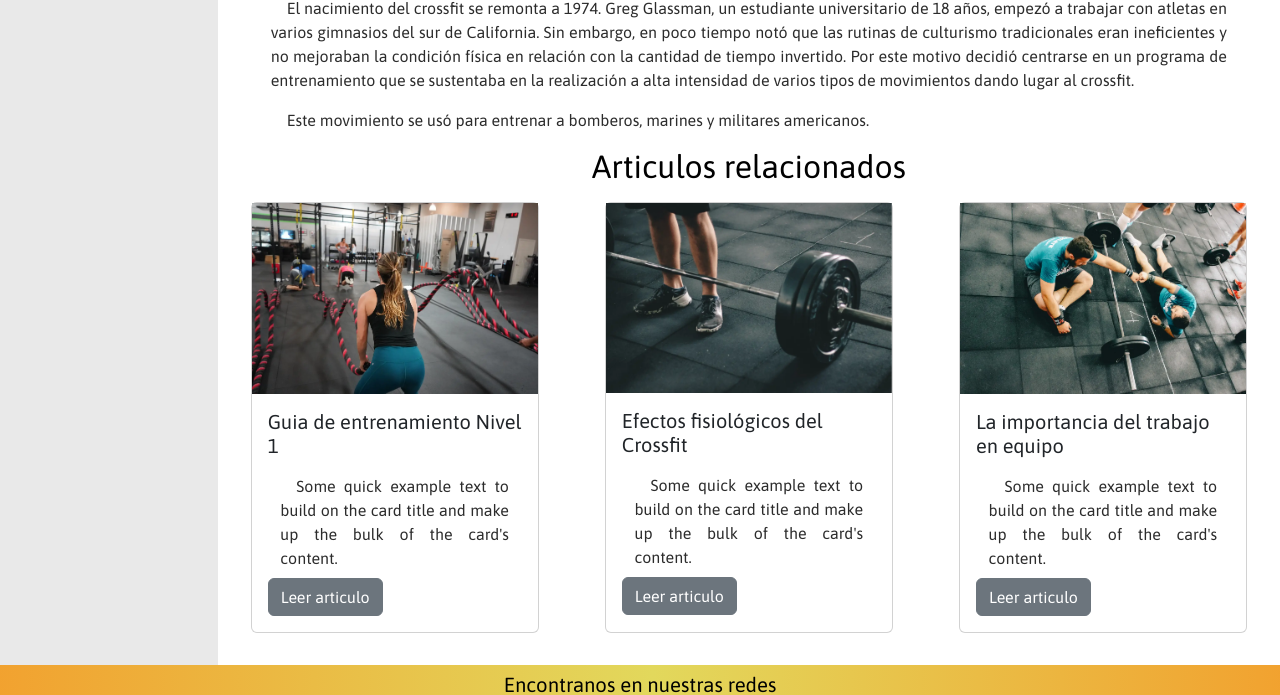
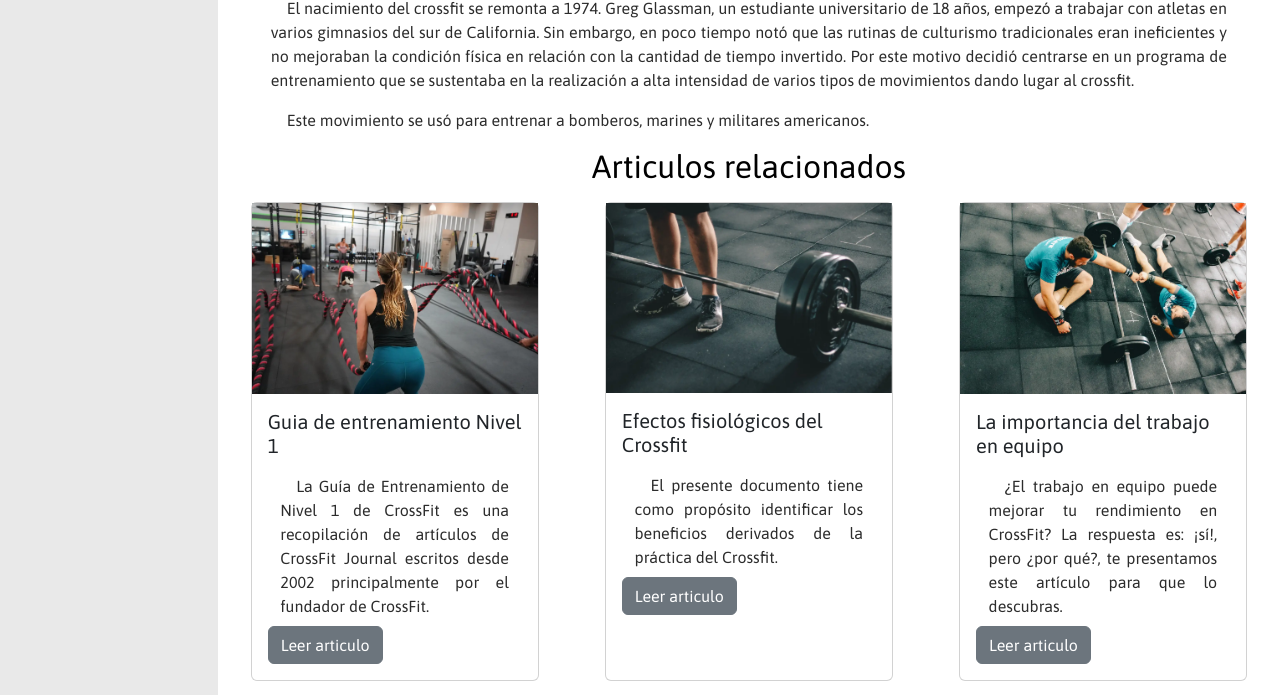
Before and after one commit to agusaviles/proyectoCoderHouse, a plain HTML site: page index.html in a window 1280 px wide. Shown: the part 960-1655 px from the top of the page. Drawn offline with nearby package versions, Linux system fonts and the light colour scheme.

Commit message:
corregi texto en las cards y img en multimedia.html

```diff
--- a/index.html
+++ b/index.html
@@ -96,7 +96,8 @@
                     <img src="img/perseverancia.webp" alt="Guia Level 1 Crossfit">
                     <div class="card-body">
                         <h5 class="card-title">Guia de entrenamiento Nivel 1</h5>
-                        <p class="card-text">Some quick example text to build on the card title and make up the bulk of the card's content.</p>
+                        <p class="card-text">La Guía de Entrenamiento de Nivel 1 de CrossFit es una recopilación de artículos de
+                            CrossFit Journal escritos desde 2002 principalmente por el fundador de CrossFit. </p>
                         <a href="http://library.crossfit.com/free/pdf/CFJ_Level1_Spanish_Latin_American.pdf" class="btn btn-secondary">Leer articulo</a>
                     </div>
                 </div>
@@ -105,7 +106,8 @@
                     <img src="img/beneficios.webp" alt="Efectos fisiologicos del Crossfit">
                     <div class="card-body">
                         <h5 class="card-title">Efectos fisiológicos del Crossfit</h5>
-                        <p class="card-text">Some quick example text to build on the card title and make up the bulk of the card's content.</p>
+                        <p class="card-text">El presente documento tiene como propósito identificar los beneficios derivados
+                            de la práctica del Crossfit.</p>
                         <a href="https://repository.usta.edu.co/jspui/bitstream/11634/31470/1/2021RodriguezSebastian.pdf" class="btn btn-secondary">Leer articulo</a>
                     </div>
                 </div>
@@ -114,7 +116,7 @@
                     <img src="img/compañerismo.webp" alt="Perseverancia en el Crossfit" class="imgSize">
                     <div class="card-body">
                         <h5 class="card-title">La importancia del trabajo en equipo</h5>
-                        <p class="card-text">Some quick example text to build on the card title and make up the bulk of the card's content.</p>
+                        <p class="card-text">¿El trabajo en equipo puede mejorar tu rendimiento en CrossFit? La respuesta es: ¡sí!, pero ¿por qué?, te presentamos este artículo para que lo descubras.</p>
                         <a href="https://www.sinburpeesenmiwod.com/trabajo-en-equipo-mejorar-rendimiento-crossfit/" class="btn btn-secondary">Leer articulo</a>
                     </div>
                 </div>
```
Also changed, not shown: pages/multimedia.html (+4 -4 lines), img/arco.webp (deleted), img/box1.webp (added), img/heroe.webp (deleted), img/segundoturno.webp (added), img/snatch.webp (deleted).
